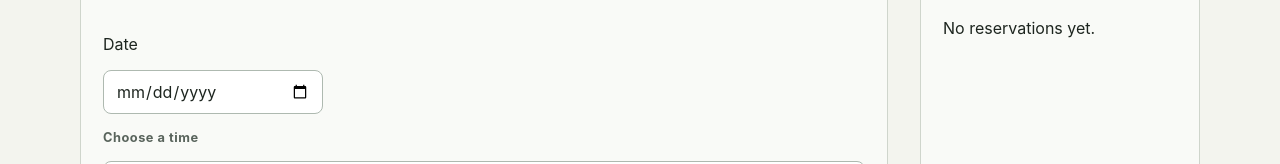
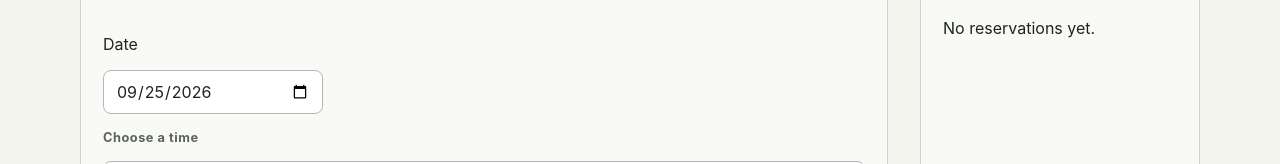
Before and after one commit to stuartchendev/7-day-frontend-production-sprint, a React (Vite) app: page /day-4 in a window 1280 px wide. Shown: the part 538-702 px from the top of the page. Built offline with nearby package versions, Linux system fonts and the light colour scheme.

Commit message:
feat(day-4): refine booking result flow

```diff
--- a/src/days/day-4/DayFourPage.tsx
+++ b/src/days/day-4/DayFourPage.tsx
@@ -13,6 +13,15 @@ const slots = [
     { time: '19:30', available: true },
     { time: '20:00', available: true },
 ]
+
+const getToday = () => {
+    const today = new Date()
+    const offset = today.getTimezoneOffset()
+    const localDate = new Date(today.getTime() - offset * 60 * 1000)
+
+    return localDate.toISOString().slice(0, 10)
+}
+
 export function DayFourPage() {
     const [state, dispatch] = useReducer(
         bookingReducer,
@@ -22,8 +31,8 @@ export function DayFourPage() {
     const isTemporaryError = state.bookingStatus === 'temporary-error'
     const isConflict = state.bookingStatus === 'conflict'
     // test
-
-    const [selectedDate, setSelectedDate] = useState<string>('');
+    const [unavailableTimes, setUnavailableTimes] = useState<string[]>([])
+    const [selectedDate, setSelectedDate] = useState<string>(getToday());
     const [selectedTime, setSelectedTime] = useState<string>('');
 
     const isAlreadyReserved = state.reservations.some(
@@ -70,6 +79,11 @@ export function DayFourPage() {
         }
 
         if (result.status === 409) {
+            setUnavailableTimes((times) => [
+                ...times,
+                selectedTime,
+            ])
+
             dispatch({
                 type: 'reserve-conflict',
             })
@@ -107,6 +121,11 @@ export function DayFourPage() {
                         value={selectedDate}
                         onChange={(event) => setSelectedDate(event.target.value)}
                     />
+                    {!selectedDate && (
+                        <p className="booking_form__error">
+                            Please choose a date.
+                        </p>
+                    )}
                     <p className="booking_form__label">
                         Choose a time
                     </p>
@@ -117,6 +136,9 @@ export function DayFourPage() {
                                 reservation.time === slot.time
                         )
                         const isSelected = slot.time === selectedTime
+                        const isUnavailable =
+                            !slot.available ||
+                            unavailableTimes.includes(slot.time)
 
                         return (
                             <button
@@ -124,7 +146,7 @@ export function DayFourPage() {
                                     'booking_form__slot',
                                     isSelected && 'is-selected',
                                     isReserved && 'is-reserved',
-                                    !slot.available && 'is-unavailable',
+                                    isUnavailable && 'is-unavailable',
                                 ]
                                     .filter(Boolean)
                                     .join(' ')}
@@ -132,8 +154,8 @@ export function DayFourPage() {
                                 type="button"
                                 onClick={() => handleTimeSelect(slot.time)}
                                 disabled={
-                                    !slot.available ||
-                                    slot.time === selectedTime ||
+                                    isUnavailable ||
+                                    isSelected ||
                                     isReserved
                                 }
                             >
@@ -147,7 +169,11 @@ export function DayFourPage() {
                         onClick={handleReserve}>
                         Reserve table
                     </button>
-                    <p>Booking status: {state.bookingStatus}</p>
+                    {isTemporaryError && (
+                        <button onClick={handleRetry}>
+                            Retry
+                        </button>
+                    )}
                 </section>
                 <div className='day-four__sidebar'>
                     <section className='booking_reservation'>
@@ -171,6 +197,10 @@ export function DayFourPage() {
                         {state.confirmation &&
                             < div>
                                 <p>Reservation confirmed!</p>
+                                <p>
+                                    {state.confirmation.date} · {state.confirmation.time}
+                                </p>
+                                <p>Table for 2</p>
                             </div >
                         }
                         {isConflict && (
@@ -181,9 +211,6 @@ export function DayFourPage() {
                         {isTemporaryError && (
                             <div>
                                 <p>Something went wrong. Please try again.</p>
-                                <button onClick={handleRetry}>
-                                    Retry
-                                </button>
                             </div>
                         )}
                     </section>
```
